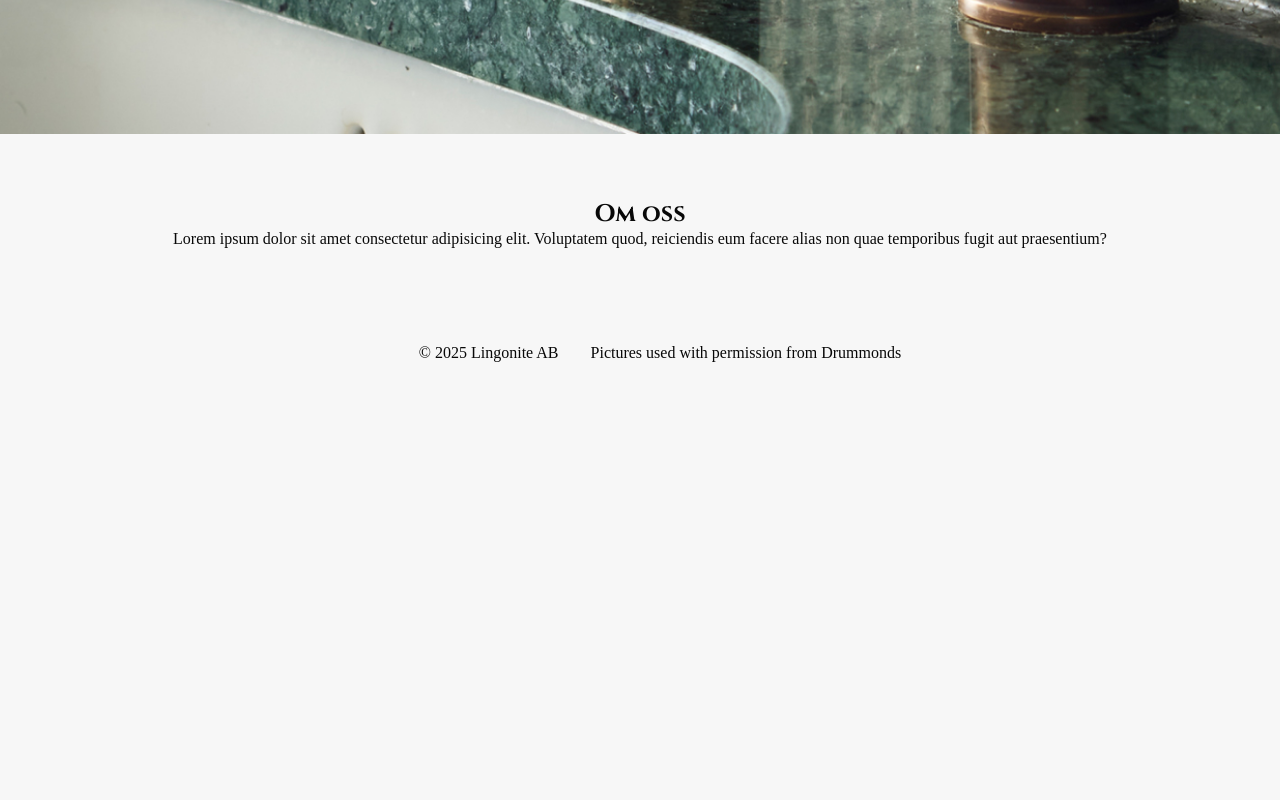
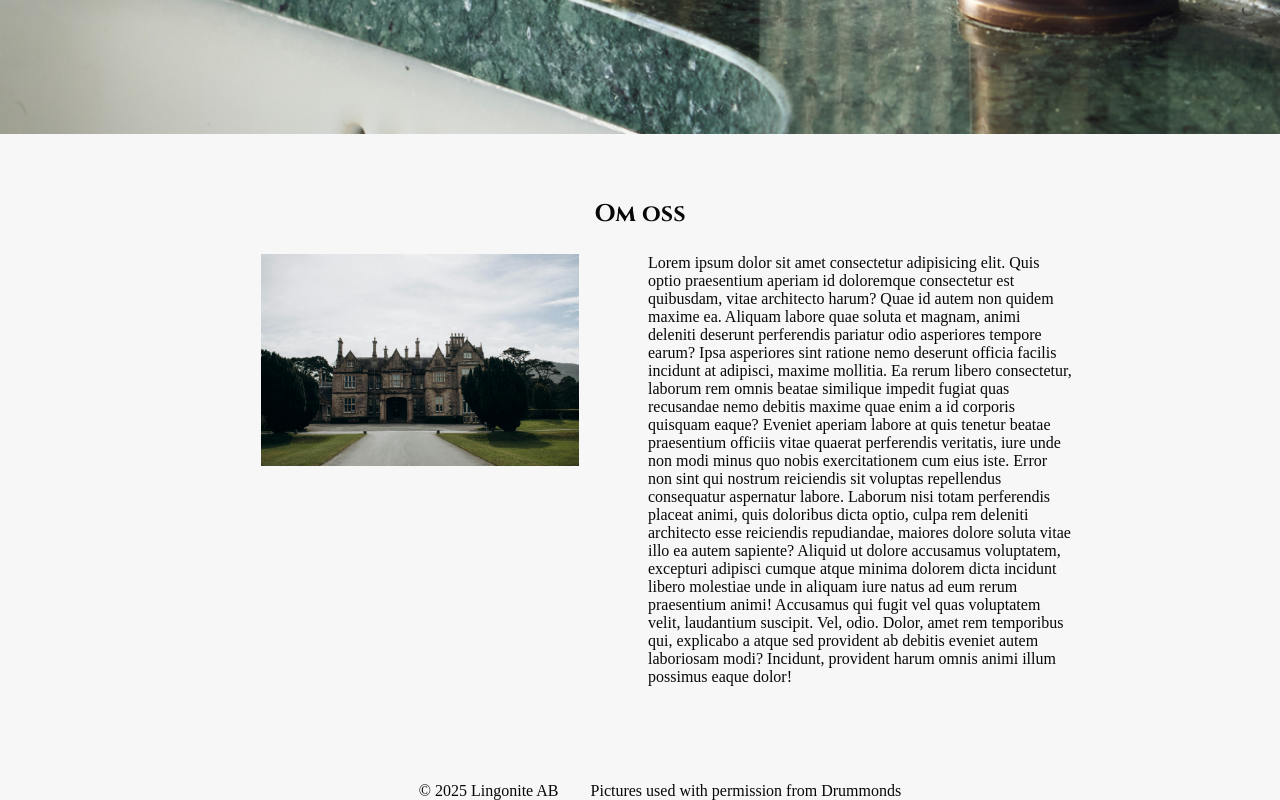
Before and after one commit to jonaru/kb-site, a React (Vite) app: page / in a window 1280 px wide. Shown: the part 1140-1940 px from the top of the page. Before the commit the page ends 1502 px from the top, so only its background shows below. Built offline with nearby package versions, Linux system fonts and the light colour scheme; a web font is replaced by a local one.

Commit message:
styled about section

```diff
--- a/src/routes/index.lazy.jsx
+++ b/src/routes/index.lazy.jsx
@@ -11,17 +11,43 @@ function Index() {
         <h2 className="hero-heading"></h2>
         <p className="hero-text">
           Upptäck vår kollektion av viktorianska och edwardianska
-          badrumsarmaturer, noggrant tillverkade enligt högsta standard med lyx
+          badrumsarmaturer, noggrant tillverkade enligt högsta standard av lyx
           och elegans.
         </p>
       </section>
       <section className="section about">
         <h2>Om oss</h2>
-        <p>
-          Lorem ipsum dolor sit amet consectetur adipisicing elit. Voluptatem
-          quod, reiciendis eum facere alias non quae temporibus fugit aut
-          praesentium?
-        </p>
+        <div className="about-content">
+          <img
+            className="about-img"
+            src="./img/castle.jpg"
+            alt="Picture of a castle"
+          />
+          <p>
+            Lorem ipsum dolor sit amet consectetur adipisicing elit. Quis optio
+            praesentium aperiam id doloremque consectetur est quibusdam, vitae
+            architecto harum? Quae id autem non quidem maxime ea. Aliquam labore
+            quae soluta et magnam, animi deleniti deserunt perferendis pariatur
+            odio asperiores tempore earum? Ipsa asperiores sint ratione nemo
+            deserunt officia facilis incidunt at adipisci, maxime mollitia. Ea
+            rerum libero consectetur, laborum rem omnis beatae similique impedit
+            fugiat quas recusandae nemo debitis maxime quae enim a id corporis
+            quisquam eaque? Eveniet aperiam labore at quis tenetur beatae
+            praesentium officiis vitae quaerat perferendis veritatis, iure unde
+            non modi minus quo nobis exercitationem cum eius iste. Error non
+            sint qui nostrum reiciendis sit voluptas repellendus consequatur
+            aspernatur labore. Laborum nisi totam perferendis placeat animi,
+            quis doloribus dicta optio, culpa rem deleniti architecto esse
+            reiciendis repudiandae, maiores dolore soluta vitae illo ea autem
+            sapiente? Aliquid ut dolore accusamus voluptatem, excepturi adipisci
+            cumque atque minima dolorem dicta incidunt libero molestiae unde in
+            aliquam iure natus ad eum rerum praesentium animi! Accusamus qui
+            fugit vel quas voluptatem velit, laudantium suscipit. Vel, odio.
+            Dolor, amet rem temporibus qui, explicabo a atque sed provident ab
+            debitis eveniet autem laboriosam modi? Incidunt, provident harum
+            omnis animi illum possimus eaque dolor!
+          </p>
+        </div>
       </section>
     </div>
   );
--- a/styles/style.css
+++ b/styles/style.css
@@ -62,3 +62,28 @@ body {
     justify-content: center;
     align-items: center;
 }
+
+.about h2 {
+    margin-bottom: 1.5rem;
+}
+
+.about-content {
+    display: grid;
+    margin-right: 10rem;
+    margin-left: 10rem;
+    grid-template-columns: repeat(2, 1fr);
+    grid-template-rows: 1fr;
+    grid-column-gap: 1rem;
+}
+
+.about-img {
+    width: 75%;
+    grid-column: 1;
+    justify-self: center;
+}
+
+.about p {
+    grid-column: 2;
+    justify-self: center;
+    align-self: center;
+}
```
Also changed, not shown: img/castle.jpg (added).
